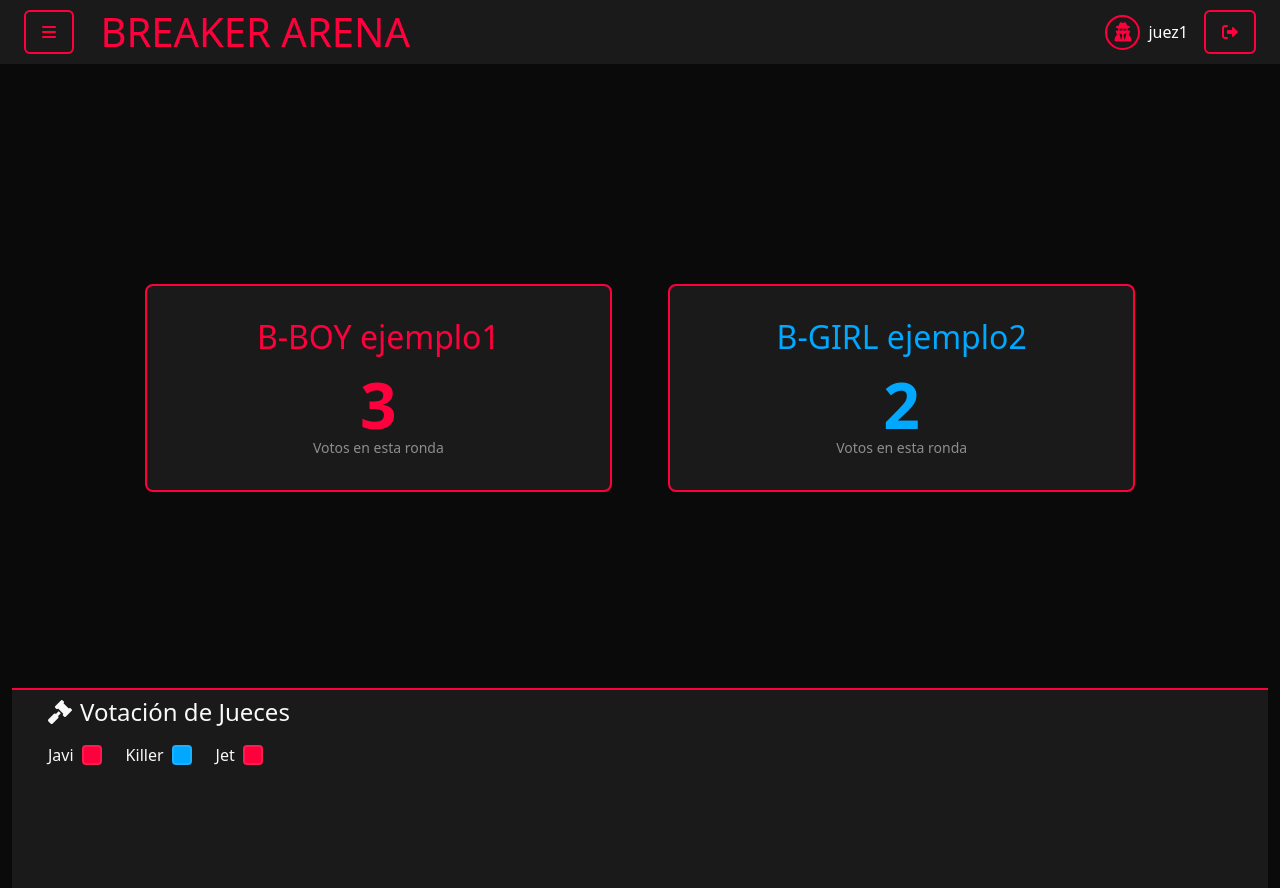
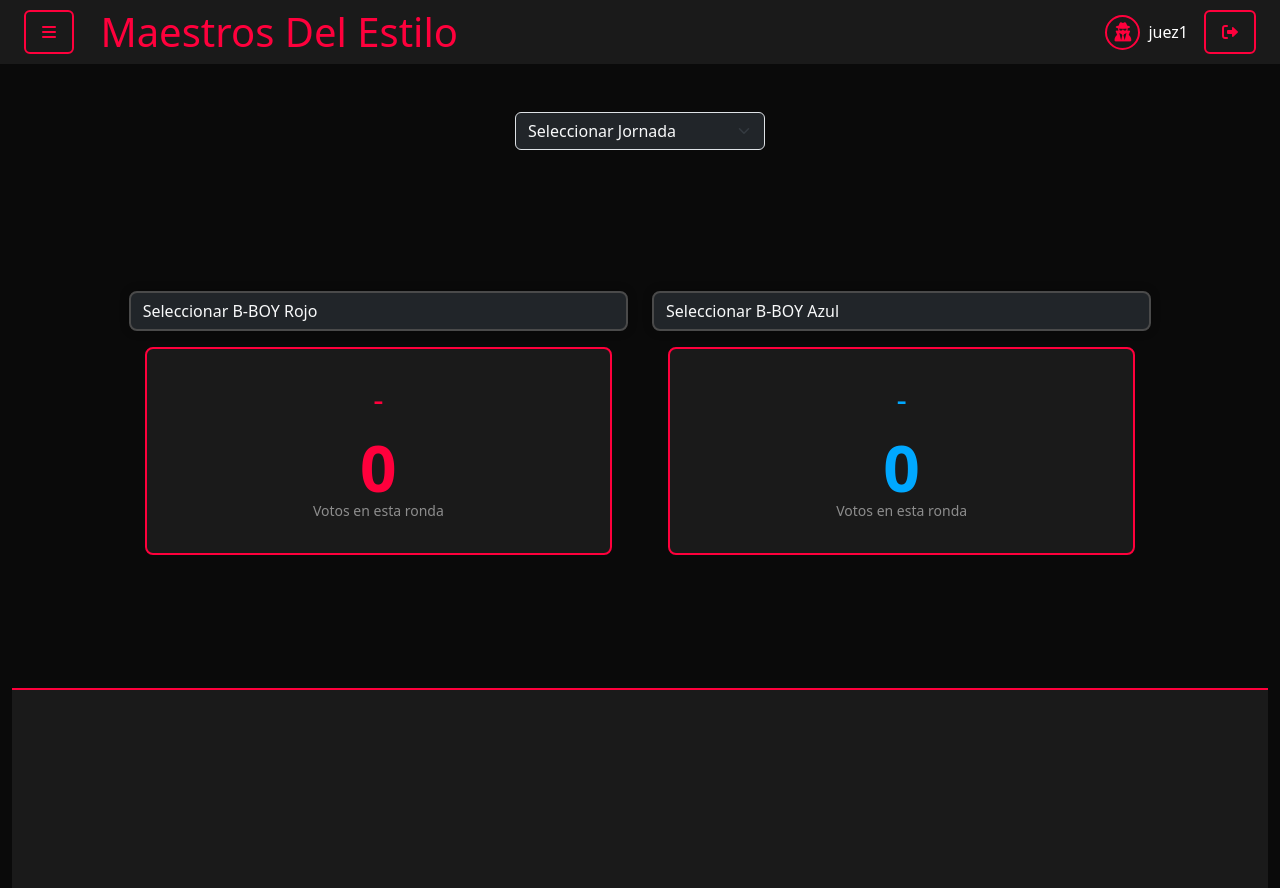
Before and after one commit to JavierMadrigal22/Judging-Bboy-App, a Flask app: page /main in a window 1280 px wide. Run offline with Flask 3, Linux system fonts and the light colour scheme; a user stored in the database is signed in; some libraries are stand-ins or nearby versions.

Commit message:
Adding changes on Main

```diff
--- a/app.py
+++ b/app.py
@@ -56,11 +56,10 @@ class Competitor(db.Model):
     wins = db.Column(db.Integer, default=0)
     ties = db.Column(db.Integer, default=0)
     losses = db.Column(db.Integer, default=0)
-    event_id = db.Column(db.Integer, db.ForeignKey('event.id'))  # Relación con evento
-    user_id = db.Column(db.Integer, db.ForeignKey('user.id'))    # Relación con usuario
+    event_id = db.Column(db.Integer, db.ForeignKey('event.id'), nullable=False)
+    user_id = db.Column(db.Integer, db.ForeignKey('user.id'))
 
-    # Relación única y bien definida
-    event = db.relationship('Event', backref='competitors')
+    event = db.relationship('Event', back_populates='competitors')
     user = db.relationship('User', backref='competitor_profiles')
 
 class Battle(db.Model):
@@ -77,7 +76,7 @@ class Event(db.Model):
     created_at = db.Column(db.DateTime, default=datetime.utcnow)
     is_active = db.Column(db.Boolean, default=True)
 
-    # Relación con participantes
+    competitors = db.relationship('Competitor', back_populates='event', lazy=True)
     participants = db.relationship('Participation', backref='event', lazy='dynamic')
 
 
@@ -335,10 +334,55 @@ def view_event(event_id):
                          participants=participants,
                          competitors=competitors)
 
+    # Añade estas rutas antes del contexto de procesamiento
+
+@app.route('/get_competitors/<int:event_id>')
+@login_required
+def get_competitors(event_id):
+    try:
+        competitors = Competitor.query.filter_by(event_id=event_id).all()
+        return jsonify([{
+            'id': c.id,
+            'name': c.name,
+            'total_points': c.total_points,  # Nombre de campo consistente
+            'battles': c.battles,
+            'wins': c.wins,
+            'ties': c.ties,
+            'losses': c.losses
+        } for c in competitors])
+    except Exception as e:
+        print(f"Error: {str(e)}")
+        return jsonify([])
+
+@app.route('/get_competitor/<int:competitor_id>')
+@login_required
+def get_competitor(competitor_id):
+    try:
+        competitor = Competitor.query.get(competitor_id)
+        if not competitor:
+            return jsonify({})
+
+        return jsonify({
+            'name': competitor.name,
+            'total_points': competitor.total_points,
+            'battles': competitor.battles,
+            'wins': competitor.wins,
+            'ties': competitor.ties,
+            'losses': competitor.losses
+        })
+
+    except Exception as e:
+        print(f"Error getting competitor: {str(e)}")
+        return jsonify({})
+
 @app.context_processor
 def inject_events():
-    events = Event.query.order_by(Event.created_at.desc()).all()
-    return dict(all_events=events)
+    try:
+        events = Event.query.order_by(Event.created_at.desc()).all()
+        return dict(all_events=events)
+    except Exception as e:
+        print(f"Error getting events: {str(e)}")
+        return dict(all_events=[])
 
 # --- Inicialización ---
 if __name__ == '__main__':
--- a/static/css/custom.css
+++ b/static/css/custom.css
@@ -385,3 +385,24 @@ textarea.form-control {
     border-radius: 8px;
     overflow: hidden;
 }
+
+.winner-banner {
+    transform: rotate(-45deg);
+    background: gold;
+    position: absolute;
+    top: 20%;
+    left: 20%;
+    padding: 0.5rem 2rem;
+}
+
+.mvp-badge {
+    background: purple;
+    color: white;
+    padding: 0.2rem 0.5rem;
+    border-radius: 5px;
+    margin-left: 1rem;
+}
+
+.judge-verdict.red { color: #ff4444; }
+.judge-verdict.blue { color: #4444ff; }
+.judge-verdict.tie { color: #888; }
--- a/templates/base.html
+++ b/templates/base.html
@@ -64,7 +64,7 @@
         <button class="btn btn-underground me-3" data-bs-toggle="offcanvas" data-bs-target="#sidebar">
             <i class="fas fa-bars"></i>
         </button>
-        <h1 class="neon-red m-0"><i class="fas fa-hip-hop"></i> BREAKER ARENA</h1>
+        <h1 class="neon-red m-0"><i class="fas fa-hip-hop"></i> Maestros Del Estilo</h1>
         <div class="ms-auto d-flex align-items-center gap-3">
             {% if current_user.is_authenticated %}
                 <div class="d-flex align-items-center text-white">
--- a/templates/main.html
+++ b/templates/main.html
@@ -1,50 +1,144 @@
 {% extends "base.html" %}
 {% block content %}
 <div class="container-fluid vh-100 d-flex flex-column">
+    <!-- Selectores Superiores -->
+    <div class="row mb-4 mt-4">
+        <div class="col-md-12">
+            <div class="d-flex gap-3 justify-content-center">
+                <!-- Dropdown de Jornadas -->
+                <select class="form-select bg-dark text-light" id="eventSelect" style="max-width: 250px;">
+                    <option value="">Seleccionar Jornada</option>
+                    {% for event in all_events %}
+                        <option value="{{ event.id }}">{{ event.name }}</option>
+                    {% endfor %}
+                </select>
+            </div>
+        </div>
+    </div>
+
     <!-- Sección Superior: Competidores -->
     <div class="row flex-grow-1 justify-content-center align-items-center">
         <!-- Rojo -->
-        <div class="col-md-5 h-55">
+        <div class="col-md-5 h-55 position-relative">
+            <!-- Dropdown Competidor Rojo -->
+            <div class="mb-3">
+                <select class="form-select bg-dark text-light competitor-select" id="competitorRed">
+                    <option value="">Seleccionar B-BOY Rojo</option>
+                    {% for event in all_events %}
+                        {% if loop.first %}  {# Solo muestra participantes de la primera jornada inicialmente #}
+                            {% for competitor in event.competitors %}
+                                <option value="{{ competitor.id }}" data-event="{{ event.id }}">{{ competitor.name }}</option>
+                            {% endfor %}
+                        {% endif %}
+                    {% endfor %}
+                </select>
+            </div>
+
             <div class="competitor-card-top bg-underground-gray h-75 d-flex flex-column justify-content-center">
-                <h2 class="neon-red text-center mb-0">B-BOY ejemplo1</h2>
-                <div class="votes-display-lg neon-red text-center mt-3">3</div>
+                <h2 class="neon-red text-center mb-0" id="redName">-</h2>
+                <div class="votes-display-lg neon-red text-center mt-3" id="redPoints">0</div>
                 <small class="text-center text-light-50">Votos en esta ronda</small>
             </div>
         </div>
 
         <!-- Azul -->
-        <div class="col-md-5 h-55">
+        <div class="col-md-5 h-55 position-relative">
+            <!-- Dropdown Competidor Azul -->
+            <div class="mb-3">
+                <select class="form-select bg-dark text-light competitor-select" id="competitorBlue">
+                    <option value="">Seleccionar B-BOY Azul</option>
+                    {% for event in all_events %}
+                        {% if loop.first %}  {# Solo muestra participantes de la primera jornada inicialmente #}
+                            {% for competitor in event.competitors %}
+                                <option value="{{ competitor.id }}" data-event="{{ event.id }}">{{ competitor.name }}</option>
+                            {% endfor %}
+                        {% endif %}
+                    {% endfor %}
+                </select>
+            </div>
+
             <div class="competitor-card-top bg-underground-gray h-75 d-flex flex-column justify-content-center">
-                <h2 class="neon-blue text-center mb-0">B-GIRL ejemplo2</h2>
-                <div class="votes-display-lg neon-blue text-center mt-3">2</div>
+                <h2 class="neon-blue text-center mb-0" id="blueName">-</h2>
+                <div class="votes-display-lg neon-blue text-center mt-3" id="bluePoints">0</div>
                 <small class="text-center text-light-50">Votos en esta ronda</small>
             </div>
         </div>
     </div>
 
-    <!-- Sección Inferior: Jueces -->
+    <!-- Sección Inferior: Jueces (mantenemos la existente) -->
     <div class="row judges-section bg-underground-gray py-2">
-        <div class="col-12">
-            <h4 class="text-light mb-3 px-4"><i class="fas fa-gavel me-2"></i>Votación de Jueces</h4>
-            <div class="d-flex flex-wrap gap-4 px-4">
-                <!-- Ejemplo de juez con voto -->
-                <div class="d-flex align-items-center gap-2">
-                    <span class="text-light">Javi</span>
-                    <div class="vote-indicator bg-underground-red"></div>
-                </div>
-
-                <!-- Otros jueces -->
-                <div class="d-flex align-items-center gap-2">
-                    <span class="text-light">Killer</span>
-                    <div class="vote-indicator bg-underground-blue"></div>
-                </div>
-
-                <div class="d-flex align-items-center gap-2">
-                    <span class="text-light">Jet</span>
-                    <div class="vote-indicator bg-underground-red"></div>
-                </div>
-            </div>
-        </div>
+        <!-- ... tu contenido existente de jueces ... -->
     </div>
 </div>
+
+<script>
+document.addEventListener('DOMContentLoaded', function() {
+    const eventSelect = document.getElementById('eventSelect');
+    const competitorRed = document.getElementById('competitorRed');
+    const competitorBlue = document.getElementById('competitorBlue');
+
+    // Actualizar competidores al seleccionar jornada
+    eventSelect.addEventListener('change', function() {
+        const eventId = this.value;
+
+        fetch(`/get_competitors/${eventId}`)
+            .then(response => response.json())
+            .then(competitors => {
+                // Actualizar ambos dropdowns
+                [competitorRed, competitorBlue].forEach(select => {
+                    select.innerHTML = '<option value="">Seleccionar B-BOY</option>';
+                    competitors.forEach(competitor => {
+                        const option = document.createElement('option');
+                        option.value = competitor.id;
+                        option.textContent = competitor.name;
+                        select.appendChild(option);
+                    });
+                });
+            });
+    });
+
+    // Actualizar tarjetas al seleccionar competidores
+    function updateCompetitorCard(selectElement, color) {
+        const competitorId = selectElement.value;
+        const nameElement = document.getElementById(`${color}Name`);
+        const pointsElement = document.getElementById(`${color}Points`);
+
+        if (competitorId) {
+            fetch(`/get_competitor/${competitorId}`)
+                .then(response => response.json())
+                .then(data => {
+                    nameElement.textContent = data.name;
+                    pointsElement.textContent = data.total_points;
+                });
+        } else {
+            nameElement.textContent = '-';
+            pointsElement.textContent = '0';
+        }
+    }
+
+    competitorRed.addEventListener('change', () => updateCompetitorCard(competitorRed, 'red'));
+    competitorBlue.addEventListener('change', () => updateCompetitorCard(competitorBlue, 'blue'));
+});
+</script>
+
+<style>
+.competitor-select {
+    border: 2px solid #4a4a4a;
+    border-radius: 8px;
+    background: #1a1a1a;
+    color: white;
+    transition: all 0.3s ease;
+    box-shadow: 0 0 10px rgba(0, 0, 0, 0.3);
+}
+
+.competitor-select:focus {
+    border-color: #00f7ff;
+    box-shadow: 0 0 15px #00f7ff;
+}
+
+.competitor-select option {
+    background: #2a2a2a;
+    color: white;
+}
+</style>
 {% endblock %}
```
Also changed, not shown: instance/breaking.db, static/img/background.jpeg (added).
